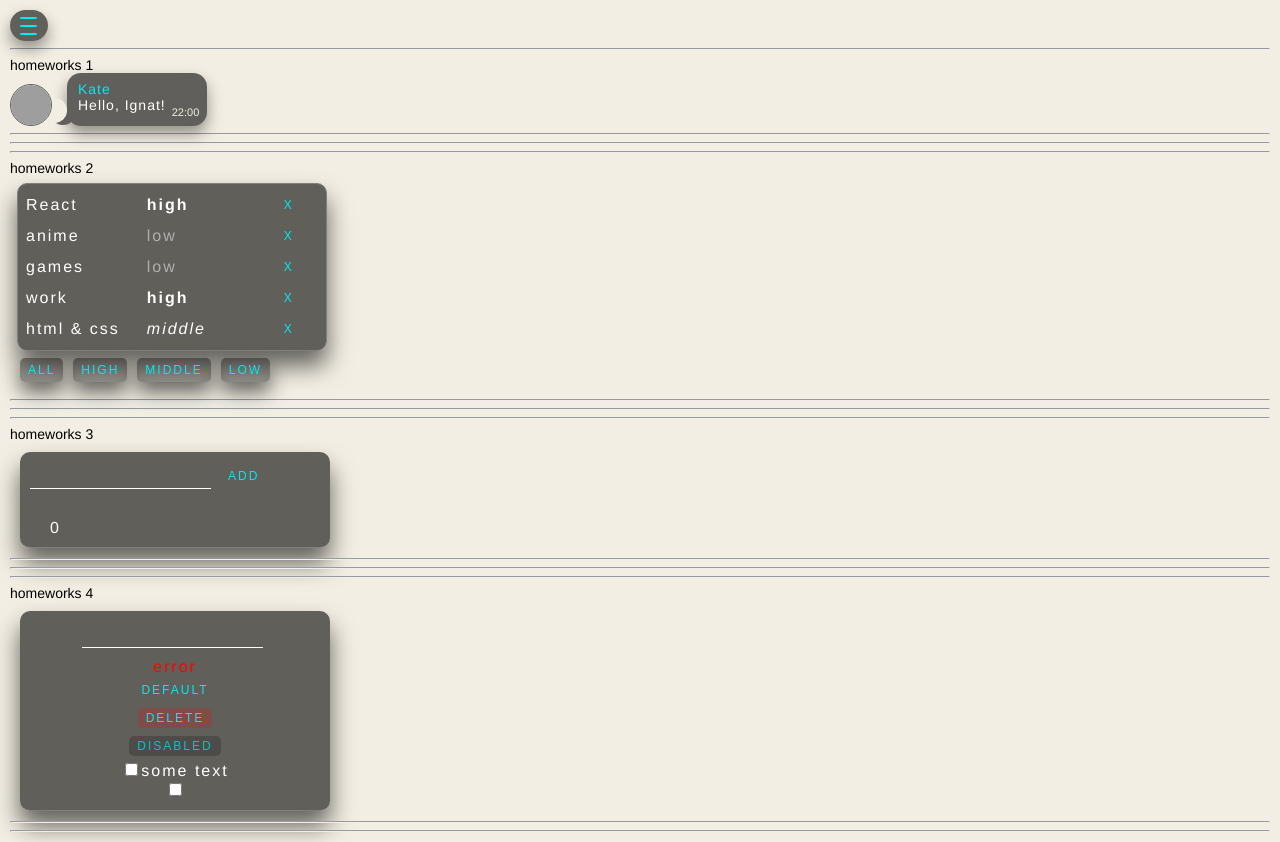
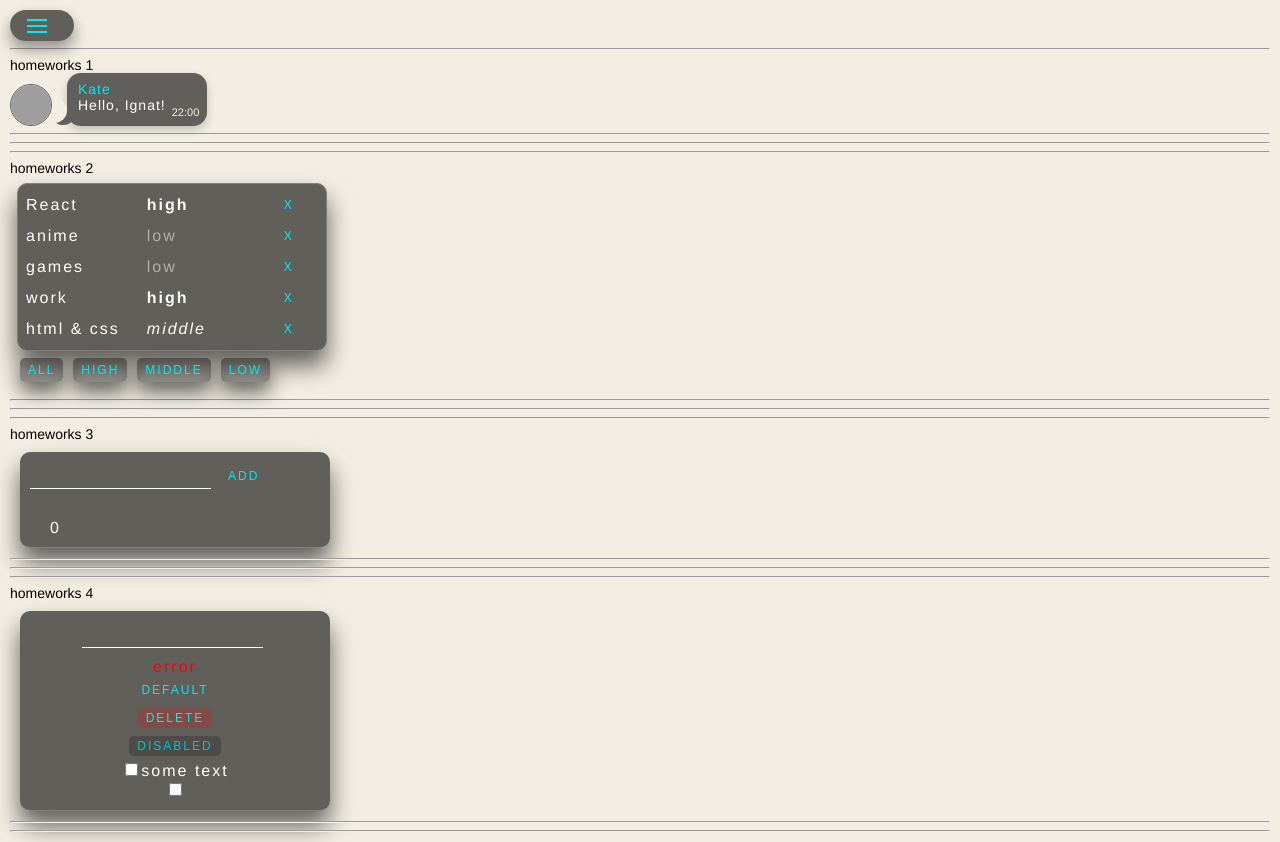
Before and after one commit to Katerinamiku/HomeworkIgnat, a React (Create React App) app: page /#/pre-junior in a window 1280 px wide. Built offline with nearby package versions, Linux system fonts and the light colour scheme; grey boxes are pictures that could not be loaded.

Commit message:
fifth HW task -update burger menu

```diff
--- a/package.json
+++ b/package.json
@@ -12,6 +12,7 @@
     "@types/react-dom": "^18.0.5",
     "@types/react-router-dom": "^5.3.3",
     "@types/uuid": "^8.3.4",
+    "hamburger-react": "^2.5.0",
     "react": "^18.1.0",
     "react-dom": "^18.1.0",
     "react-router-dom": "^6.3.0",
--- a/src/p2-homeworks/h1/Message.module.css
+++ b/src/p2-homeworks/h1/Message.module.css
@@ -32,7 +32,8 @@ body {
     margin-left: 15px;
     border-radius: 1em;
     position: relative;
-    box-shadow: 0 8px 15px rgba(0, 0, 0, .4);
+    box-shadow: 0 4px 10px rgba(0, 0, 0, .2);
+
 }
 
 .bubbleMessage::before {
@@ -48,6 +49,7 @@ body {
 }
 
 .bubbleMessage::after {
+    z-index: 2;
     content: "";
     position: absolute;
     left: -18%;
--- a/src/p2-homeworks/h5-rrd-v6/HW.module.css
+++ b/src/p2-homeworks/h5-rrd-v6/HW.module.css
@@ -1,6 +1,5 @@
 .body {
     background: #f2eee3;
-
 }
 
 .navMenu, .nav, .menu {
@@ -28,7 +27,7 @@
     transition: 0.5s;
 }
 
-.nav:hover .menu {
+.menuActive {
     width: 350px;
 }
 
@@ -55,44 +54,3 @@
     0 0 50px #03e9f4,
     0 0 100px #03e9f4;
 }
-
-.nav input {
-    cursor: pointer;
-    opacity: 0;
-    width: 15px;
-    height: 15px;
-}
-
-.nav span {
-    position: absolute;
-    left: 20px;
-    width: 17px;
-    height: 2px;
-    border-radius: 70px;
-    background-color: #03e9f4;
-    pointer-events: none;
-    transition: 0.5s;
-}
-
-.nav span:nth-child(2) {
-    transform: translateY(-8px);
-}
-
-.nav input:hover ~ span:nth-child(2) {
-    transform: translateY(0) rotate(-45deg);
-    background-color: #fff;
-}
-
-.nav span:nth-child(3) {
-    transform: translateY(8px);
-}
-
-.nav input:hover ~ span:nth-child(3) {
-    transform: translateY(0) rotate(45deg);
-    background-color: #fff;
-}
-
-.nav input:hover ~ span:nth-child(4) {
-    transform: translateY(0) rotate(45deg);
-    background-color: #fff;
-}
--- a/src/p2-homeworks/h5-rrd-v6/Header.tsx
+++ b/src/p2-homeworks/h5-rrd-v6/Header.tsx
@@ -1,23 +1,30 @@
+import {Squash as Hamburger} from 'hamburger-react';
 import React, {useState} from 'react'
 import {NavLink} from "react-router-dom";
 import s from './HW.module.css'
 
 function Header() {
 
+    const [isActive, setIsActive] = useState<boolean>(false)
+    const activeMenuStyle = isActive && s.menuActive
+    const showMenu = () => {
+        setIsActive(true)
+    }
+    const hideMenu = ()=> {
+        setIsActive(false)
+    }
+
     return (
         <div className={s.navMenu}>
-        <div className={s.nav}>
-            <input type={'checkbox'} />
-            <span></span>
-            <span></span>
-            <span></span>
-            <div className= {s.menu}>
-                <li><NavLink to='/pre-junior'> Pre-Junior </NavLink></li>
-                <li><NavLink to='/junior'>Junior</NavLink></li>
-                <li><NavLink to='/junior-plus'>Junior+</NavLink></li>
+            <div className={s.nav} onMouseEnter={showMenu} onMouseLeave={hideMenu}>
+                <Hamburger color={"#03e9f4"} size={20} toggled={isActive} toggle={setIsActive}/>
+                <div className= {`${s.menu} ${activeMenuStyle}`}>
+                    <li><NavLink to='/pre-junior'> Pre-Junior </NavLink></li>
+                    <li><NavLink to='/junior'>Junior</NavLink></li>
+                    <li><NavLink to='/junior-plus'>Junior+</NavLink></li>
+                </div>
             </div>
         </div>
-    </div>
     )
 }
 
--- a/src/p2-homeworks/h5-rrd-v6/pages/error.module.css
+++ b/src/p2-homeworks/h5-rrd-v6/pages/error.module.css
@@ -1,8 +1,7 @@
 .errorPage {
-    background-image: url("EBXUFA6WsAAsW5q.jpg");
+    background-image: url("bgImg.jpg");
     background-size: 100%;
     background-repeat: no-repeat;
-    background-position: top center;
     font-family: -apple-system,\.SFNSText-Regular,Helvetica Neue,Roboto,Segoe UI,sans-serif;
     -webkit-font-smoothing: antialiased;
     color: #fff;
@@ -10,6 +9,7 @@
     position: absolute;
     width: 100%;
     height: 700px;
+    margin-top: 10px;
 }
 
 .errorPage h1 {
```
Also changed, not shown: 2 other files (tests, documents, lock files or other folders).
